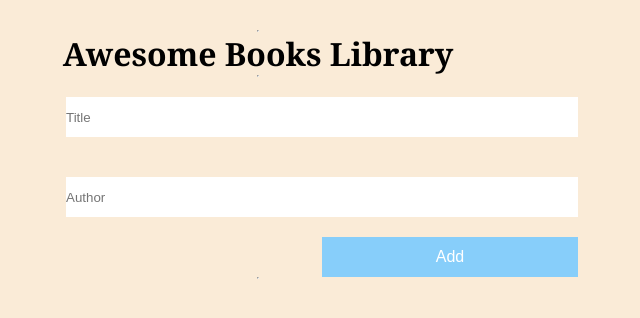
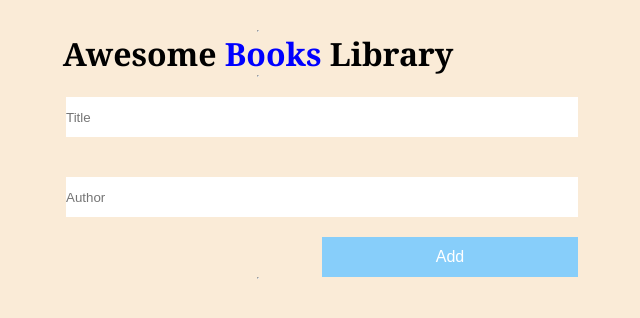
Before and after one commit to EzekielUtshudi/Awesome-Book-Project, a plain HTML site: page index.html in a window 1280 px wide. Shown: the whole page, without its empty margins (382-1022 px from the left). Drawn offline with Linux system fonts and the light colour scheme.

Commit message:
modified Readme file

```diff
--- a/css/style.css
+++ b/css/style.css
@@ -10,6 +10,9 @@ body {
   align-items: center;
   font-family: Cambria, Cochin, Georgia, Times, 'Times New Roman', serif;
   margin: 30px 0;
+}
+.book-span{
+  color: blue;
 }
 
 .form-section {
--- a/index.html
+++ b/index.html
@@ -10,7 +10,7 @@
 <body>
 
 	      <hr>
-        <h1>Awesome <span class="book">Books</span> Library</h1>
+        <h1>Awesome <span class="book-span">Books</span> Library</h1>
         <hr>
         <table>
 			<tbody class="books"></tbody>
```
Also changed, not shown: README.md.
